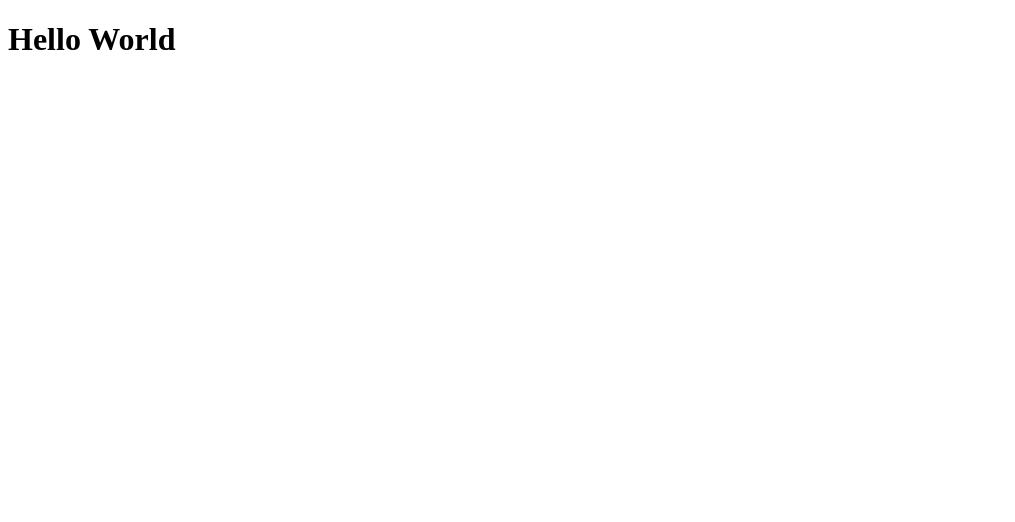
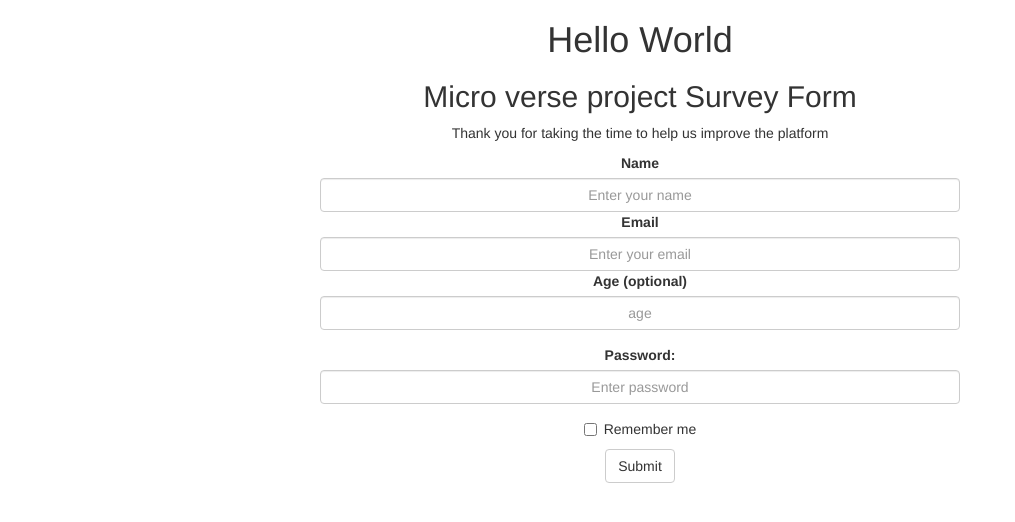
Before and after one commit to Danicex/first-mv-repo-dan-and-jose, a plain HTML site: page fcc-test-suite-template-master/index.html in a window 1280 px wide. Shown: the whole page, without its empty margins (0-1015 px from the left). Drawn offline with nearby package versions, Linux system fonts and the light colour scheme.

Commit message:
commit 01

```diff
--- a/fcc-test-suite-template-master/css/style.css
+++ b/fcc-test-suite-template-master/css/style.css
@@ -0,0 +1,9 @@
+*{
+    padding: 0;
+    margin: 0;
+    text-align: center;
+}
+.maincontainer{
+   width: 50%;
+margin: auto;
+}
--- a/fcc-test-suite-template-master/index.html
+++ b/fcc-test-suite-template-master/index.html
@@ -1,8 +1,12 @@
 <!DOCTYPE html>
 <html lang="en">
+
 <head>
   <meta charset="UTF-8">
   <title>Fork Me! FCC: Test Suite Template</title>
+  <link rel="stylesheet" href="https://maxcdn.bootstrapcdn.com/bootstrap/3.4.1/css/bootstrap.min.css">
+  <script src="https://ajax.googleapis.com/ajax/libs/jquery/3.6.3/jquery.min.js"></script>
+  <script src="https://maxcdn.bootstrapcdn.com/bootstrap/3.4.1/js/bootstrap.min.js"></script>
   <link rel="stylesheet" href="css/style.css">
 </head>
 
@@ -22,6 +26,37 @@
     - The freeCodeCamp Team
 
     -->
-    <script  src="js/index.js"></script>
+  <script src="js/index.js"></script>
+  <div class="maincontainer">
+    <h2>Micro verse project Survey Form</h2>
+
+    <p>Thank you for taking the time to help us improve the platform</p>
+    <div class="formcontainer">
+      <form action="#">
+        <form action="/action_page.php">
+          <div class="form-group">
+            <label for="exampleFormControlFile1">Name</label>
+            <input type="email" class="form-control" id="name" placeholder="Enter your name" name="name">
+            <label for="email">Email</label>
+            <input type="email" class="form-control" id="email" placeholder="Enter your email" name="email">
+            <label for="email">Age (optional)</label>
+            <input type="email" class="form-control" id="email" placeholder="age" name="email">
+
+          </div>
+          <div class="form-group">
+            <label for="pwd">Password:</label>
+            <input type="password" class="form-control" id="pwd" placeholder="Enter password" name="pwd">
+          </div>
+          <div class="checkbox">
+            <label><input type="checkbox" name="remember"> Remember me</label>
+          </div>
+          <button type="submit" class="btn btn-default">Submit</button>
+        </form>
+    </div>
+    </form>
+  </div>
+
+  </div>
 </body>
+
 </html>
```
Also changed, not shown: fcc-test-suite-template-master/project.html (added, +12 -0 lines). Lines whose indentation alone changed are shown as unchanged.
